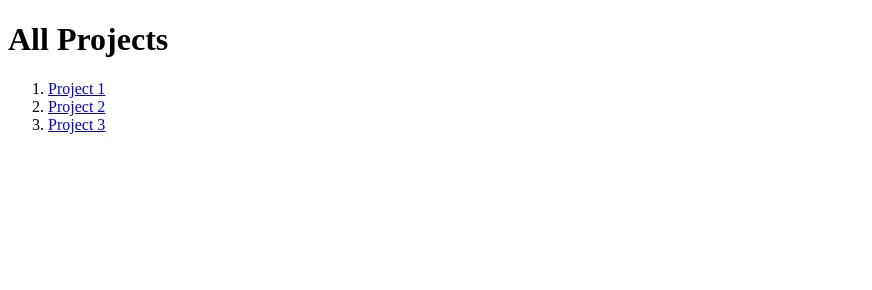
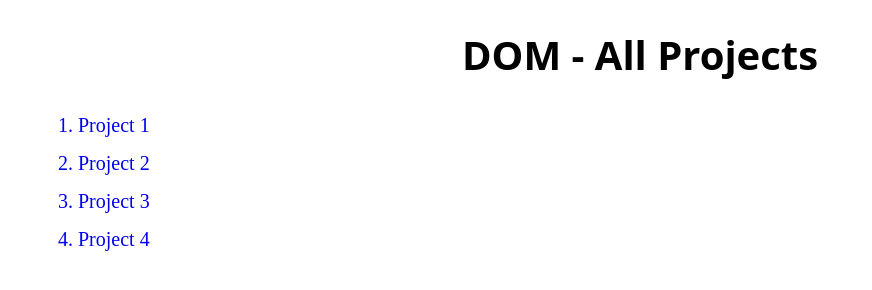
Before and after one commit to ankitjhagithub21/DOM-manipulation, a plain HTML site: page index.html in a window 1280 px wide. Shown: the whole page, without its empty margins (0-872 px from the left). Drawn offline with Linux system fonts and the light colour scheme.

Commit message:
added 4th project

```diff
--- /dev/null
+++ b/Project 4/style.css
@@ -0,0 +1,46 @@
+@import url('https://fonts.googleapis.com/css2?family=Noto+Sans:ital,wght@0,100..900;1,100..900&display=swap');
+*{
+    margin: 0;
+    padding: 0;
+    box-sizing: border-box;
+    font-family: "Noto Sans", sans-serif;
+}
+html,body{
+    height: 100%;
+    width: 100%;
+}
+#main{
+    overflow: hidden;
+    height: 100%;
+    width: 100%;
+    background-color: #1a1919;
+    color: white;
+    display: flex;
+    align-items: center;
+    justify-content: center;
+    position: relative;
+}
+
+h2{
+    font-size: 15vw;
+    background: transparent;
+    opacity: 0.8;
+    text-shadow: 8px 8px black;
+
+}
+
+#crsr{
+    width: 20px;
+    height: 20px;
+    border-radius: 50%;
+    transform: translate(-50%,-50%);
+    background-color: white;
+    opacity: 0;
+    position: absolute;
+    top: 0;
+    left: 0;
+    cursor: pointer;
+
+    transition:cubic-bezier(0.455, 0.03, 0.515, 0.955);
+
+}
--- a/index.html
+++ b/index.html
@@ -5,18 +5,48 @@
     <meta charset="UTF-8">
     <meta name="viewport" content="width=device-width, initial-scale=1.0">
     <title>All Projects</title>
+    <style>
+        h1{
+            text-align: center;
+            font-family: system-ui, -apple-system, BlinkMacSystemFont, 'Segoe UI', Roboto, Oxygen, Ubuntu, Cantarell, 'Open Sans', 'Helvetica Neue', sans-serif;
+
+            font-size: 40px;
+        }
+        li{
+            font-size: 20px;
+            margin: 5px;
+            padding: 5px;
+            list-style: none;
+        }
+        li:hover{
+            background-color: black;
+           cursor: pointer;
+
+
+        }
+        li:hover a{
+         color: white;
+        }
+        a{
+            text-decoration: none;
+            width: 100%;
+        }
+    </style>
 </head>
 
 <body>
-    <h1>All Projects</h1>
+    <h1>DOM - All Projects</h1>
     <ol>
-        <li> <a href="./Project 1/index.html" target="_blank">Project 1</a></li>
+        <li> <a href="./Project 1/index.html" target="_blank">1. Project 1</a></li>
 
         <li>
-            <a href="./Project 2/index.html" target="_blank">Project 2</a>
+            <a href="./Project 2/index.html" target="_blank">2. Project 2</a>
         </li>
         <li>
-            <a href="./Project 3/index.html" target="_blank">Project 3</a>
+            <a href="./Project 3/index.html" target="_blank">3. Project 3</a>
+        </li>
+        <li>
+            <a href="./Project 4/index.html" target="_blank">4. Project 4</a>
         </li>
     </ol>
 </body>
```
Also changed, not shown: Project 3/index.html (+1 -1 lines), Project 4/index.html (added, +19 -0 lines), Project 4/script.js (added, +18 -0 lines).
